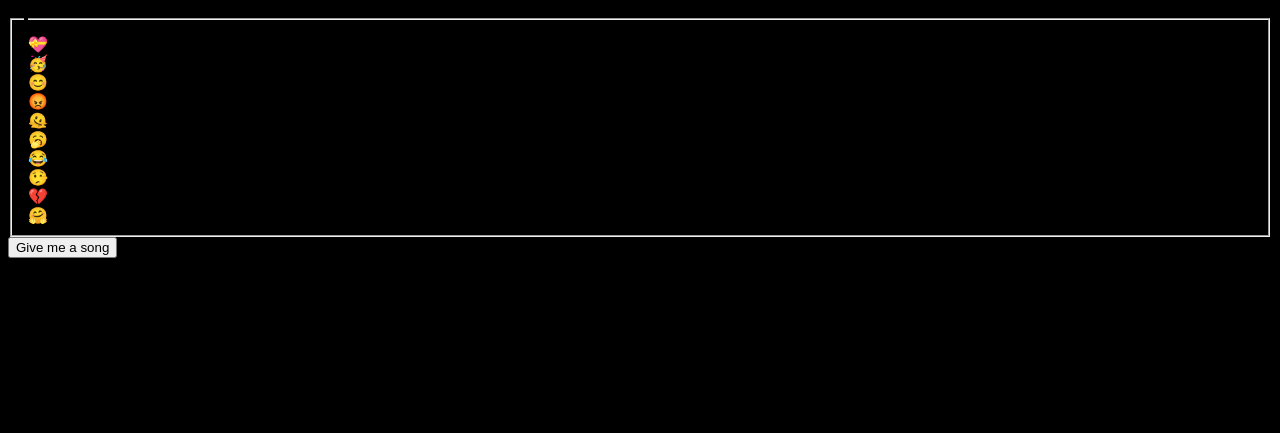
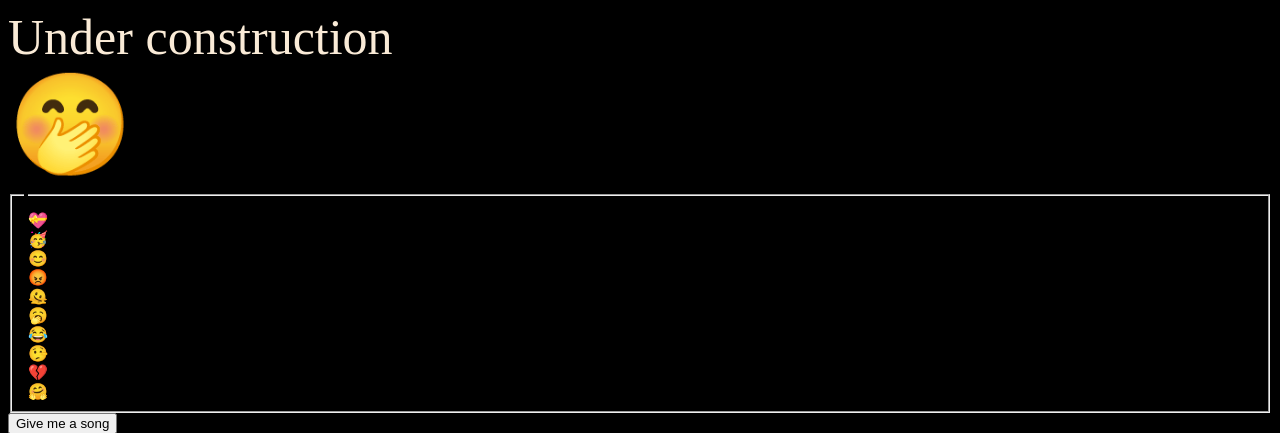
Before and after one commit to cruiztorresj/paitaai, a Django app: page /emosongi/ in a window 1280 px wide. Shown: the top 433 px of the page. Run offline with Django 5.2, Linux system fonts and the light colour scheme.

Commit message:
Presentation under construction

```diff
--- a/emosongi/templates/emosongi/index.html
+++ b/emosongi/templates/emosongi/index.html
@@ -9,6 +9,8 @@
     </head>
     <body>
         <div>
+            <div style='font-size:50px;'>Under construction</div>
+            <div style='font-size:100px;'>&#129325;</div>
              <form id="formEmojis" action="{% url 'emosongi:recommend' %}" method="post" onsubmit="return validateEmojiSelection();">
                 {% csrf_token %}
                 <div class="flex flex-col-reverse">
```
